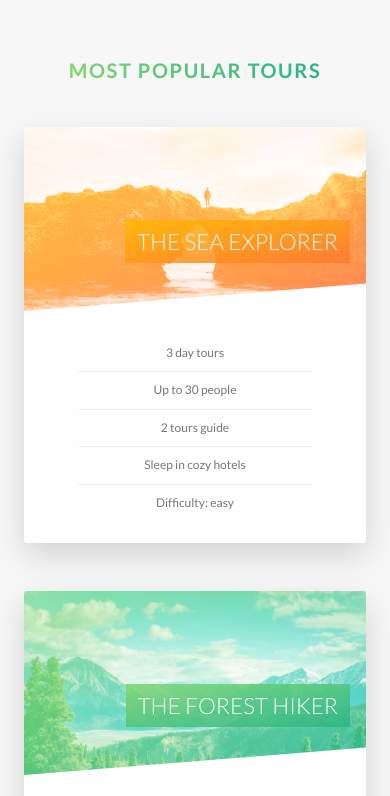
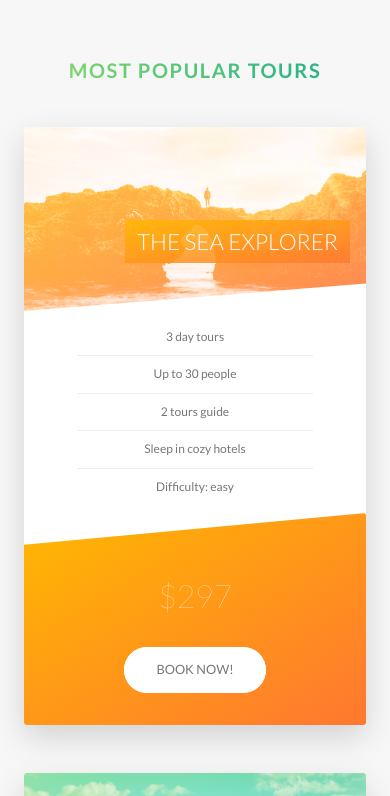
Before and after one commit to javielrezende/advanced_css_sass, a website: page index.html in a window 390 px wide. Shown: the part 2485-3281 px from the top of the page. Drawn offline with Linux system fonts and the light colour scheme.

Commit message:
:construction: Finish media query in the tours, stories and book section

```diff
--- a/sass/components/_card.scss
+++ b/sass/components/_card.scss
@@ -150,4 +150,48 @@
         font-size: 6rem;
         font-weight: 100;
     }
+
+    @include respond(tab-port) {
+        // FUNCTIONALITY
+        height: auto;
+        border-radius: 3px;
+        background-color: $color-white;
+        box-shadow: 0 1.5rem 4rem rgba($color-black, .15);
+
+        &__side {
+            height: auto;
+            position: relative;
+            box-shadow: none;
+
+            &--back {
+                transform: rotateY(0);
+                clip-path: polygon(0 15%, 100% 0, 100% 100%, 0 100%);
+            }
+        }
+
+        &:hover &__side--front {
+            transform: rotateY(0);
+        }
+
+        &__details {
+            padding: 1rem 3rem;
+        }
+
+        &__to-action {
+            position: relative;
+            top: 0%;
+            left: 0%;
+            transform: translate(0);
+            width: 100%;
+            padding: 7rem 4rem 4rem 4rem;
+        }
+
+        &__price-box {
+            margin-bottom: 3rem;
+        }
+
+        &__price-value {
+            font-size: 4rem;
+        }
+    }
 }
--- a/sass/components/_form.scss
+++ b/sass/components/_form.scss
@@ -15,6 +15,10 @@
         width: 90%;
         display: block;
         transition: all.3s;
+
+        @include respond(tab-port) {
+            width: 100%;
+        }
 
         &:focus {
             outline: none;
@@ -48,7 +52,12 @@
 
     &__radio-group {
         width: 49%;
-        display: inline-block ;
+        display: inline-block;
+
+        @include respond(tab-port) {
+            width: 100%;
+            margin-bottom: 2rem;
+        }
     }
 
     &__radio-input {
--- a/sass/components/_story.scss
+++ b/sass/components/_story.scss
@@ -9,6 +9,16 @@
     font-size: $default-font-size;
     transform: skewX(-12deg);
 
+    @include respond(tab-port) {
+        width: 100%;
+        padding: 4rem;
+        padding-left: 7rem;
+    }
+
+    @include respond(phone) {
+        transform: skewX(0);
+    }
+
     &__shape {
         width: 15rem;
         height: 15rem;
@@ -19,6 +29,10 @@
         clip-path: circle(50% at 50% 50%);
         transform: translateX(-3rem) skewX(12deg);
         position: relative;
+
+        @include respond(phone) {
+            transform: translateX(-3rem) skewX(0);
+        }
     }
 
     &__img {
@@ -29,6 +43,10 @@
 
     &__text {
         transform: skewX(12deg);
+
+        @include respond(phone) {
+            transform: skewX(0);
+        }
     }
 
     &__caption {
--- a/sass/pages/_home.scss
+++ b/sass/pages/_home.scss
@@ -66,10 +66,33 @@
     background-size: cover;
     border-radius: 3px;
     box-shadow: 0 1.5rem 4rem rgba($color-black, .2);
-    height: 50rem;
+
+    @include respond(tab-land) {
+        background-image: linear-gradient(105deg,
+            rgba($color-white, .9) 0%,
+            rgba($color-white, .9) 65%,
+            transparent 65%),
+            url(../../img/nat-10.jpg);
+        background-size: cover;
+    }
+
+    @include respond(tab-port) {
+        background-image: linear-gradient(to right,
+            rgba($color-white, .9) 0%,
+            rgba($color-white, .9) 100%),
+            url(../../img/nat-10.jpg);
+    }
 
     &__form {
         width: 50%;
         padding: 6rem;
+
+        @include respond(tab-land) {
+            width: 65%;
+        }
+
+        @include respond(tab-port) {
+            width: 100%;
+        }
     }
 }
```
Also changed, not shown: css/style.css.
